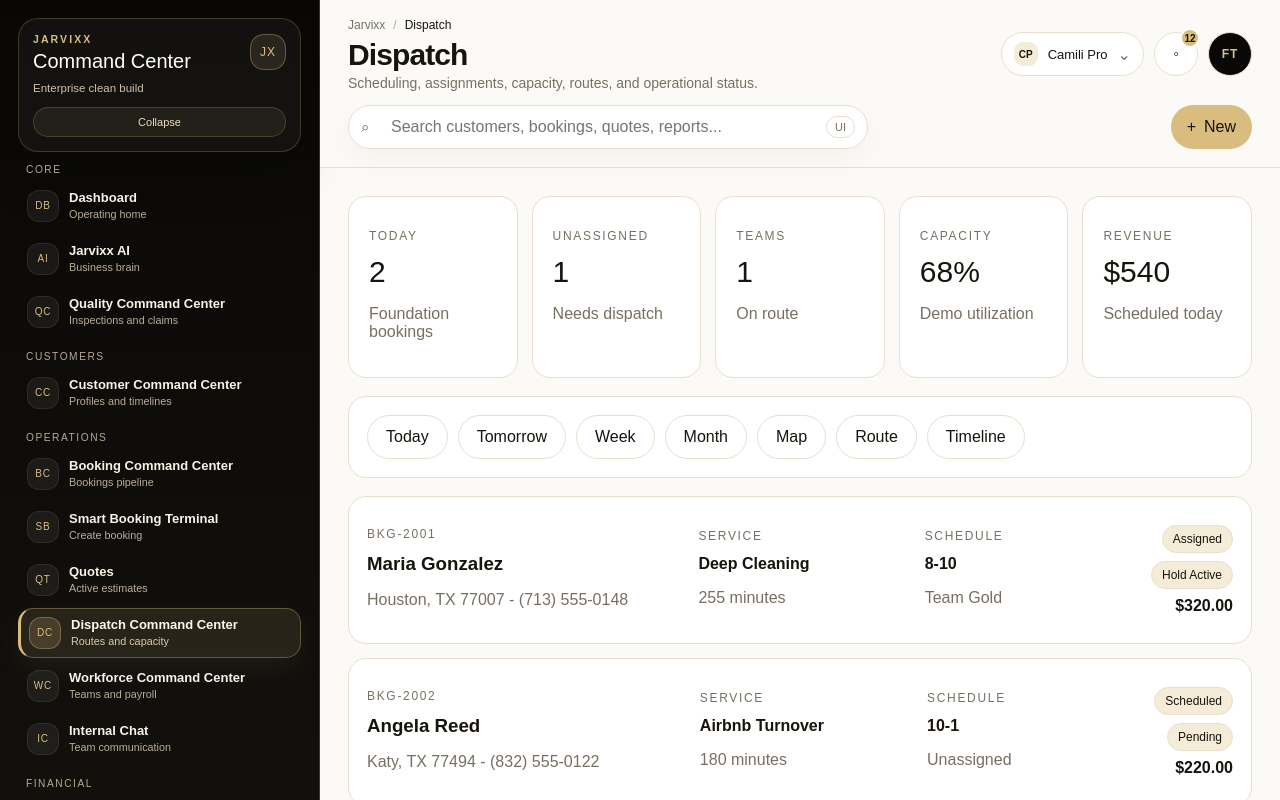
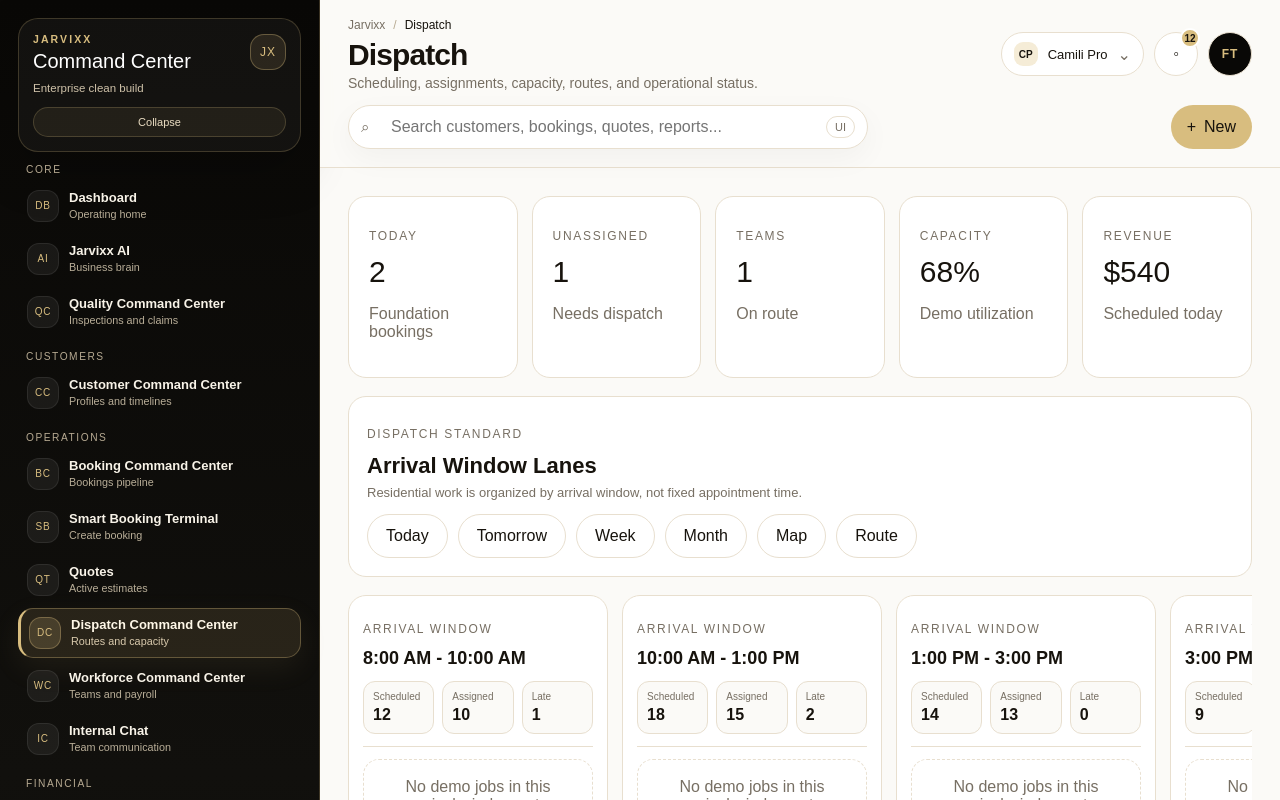
Before and after one commit to 360jarvis/JARVISV4, a Next.js app: page /app/dispatch in a window 1280 px wide. Shown: the top 800 px of the page. Built offline with nearby package versions, Linux system fonts and the light colour scheme.

Commit message:
Arrival windows UI
Arrival window UI foundation.

```diff
--- a/components/DispatchBoard.tsx
+++ b/components/DispatchBoard.tsx
@@ -1,3 +1,4 @@
+import { DEFAULT_ARRIVAL_WINDOWS } from './scheduling/ArrivalWindows';
 import { demoDispatchCards } from '../lib/operations';
 import { formatCurrency } from '../lib/pricing';
 import { KpiCard, StatusBadge } from './ui';
@@ -14,39 +15,69 @@ export default function DispatchBoard() {
       </section>
 
       <section className="lux-card" style={{ padding: 18 }}>
+        <div style={{ display: 'flex', justifyContent: 'space-between', gap: 14, alignItems: 'center', flexWrap: 'wrap' }}>
+          <div>
+            <p className="kicker">Dispatch Standard</p>
+            <h2 style={{ margin: '6px 0 0', fontSize: 22 }}>Arrival Window Lanes</h2>
+            <p style={{ margin: '6px 0 0', color: 'var(--jarvixx-muted)', fontSize: 13 }}>Residential work is organized by arrival window, not fixed appointment time.</p>
+          </div>
           <div style={{ display: 'flex', gap: 10, flexWrap: 'wrap' }}>
-          {['Today', 'Tomorrow', 'Week', 'Month', 'Map', 'Route', 'Timeline'].map((view) => <button className="lux-button secondary" key={view}>{view}</button>)}
+            {['Today', 'Tomorrow', 'Week', 'Month', 'Map', 'Route'].map((view) => <button className="lux-button secondary" key={view}>{view}</button>)}
+          </div>
         </div>
       </section>
 
-      <section style={{ display: 'grid', gap: 14 }}>
-        {demoDispatchCards.map((card) => (
-          <article className="lux-card" key={card.bookingId} style={{ padding: 18 }}>
-            <div style={{ display: 'grid', gridTemplateColumns: '1.5fr 1fr 1fr auto', gap: 16, alignItems: 'center' }}>
+      <section style={{ display: 'grid', gridTemplateColumns: 'repeat(4, minmax(260px, 1fr))', gap: 14, overflowX: 'auto' }}>
+        {DEFAULT_ARRIVAL_WINDOWS.map((window) => {
+          const cards = demoDispatchCards.filter((card) => card.arrivalWindow === window.label);
+          return (
+            <article key={window.id} className="lux-card" style={{ minHeight: 360, padding: 14, display: 'grid', alignContent: 'start', gap: 12 }}>
+              <div style={{ borderBottom: '1px solid var(--jarvixx-border)', paddingBottom: 12 }}>
+                <p className="kicker">Arrival Window</p>
+                <h3 style={{ margin: '6px 0 0', fontSize: 18 }}>{window.label}</h3>
+                <div style={{ display: 'grid', gridTemplateColumns: 'repeat(3, minmax(0, 1fr))', gap: 8, marginTop: 12 }}>
+                  <MiniMetric label="Scheduled" value={window.status.scheduled} />
+                  <MiniMetric label="Assigned" value={window.status.assigned} />
+                  <MiniMetric label="Late" value={window.status.runningLate} />
+                </div>
+              </div>
+
+              {cards.length > 0 ? cards.map((card) => (
+                <div key={card.bookingId} style={{ border: '1px solid var(--jarvixx-border)', borderRadius: 16, padding: 12, background: '#fff', display: 'grid', gap: 10 }}>
                   <div>
                     <p className="kicker">{card.bookingNumber}</p>
-                <h3 style={{ margin: '8px 0' }}>{card.customerName}</h3>
-                <p style={{ color: 'var(--jarvixx-muted)' }}>{card.address} - {card.phone}</p>
+                    <strong style={{ display: 'block', marginTop: 5 }}>{card.customerName}</strong>
+                    <p style={{ margin: '5px 0 0', color: 'var(--jarvixx-muted)', fontSize: 12 }}>{card.address}</p>
                   </div>
-              <div>
-                <p className="kicker">Service</p>
-                <strong>{card.service}</strong>
-                <p style={{ color: 'var(--jarvixx-muted)' }}>{card.durationMinutes} minutes</p>
+                  <div style={{ display: 'grid', gap: 6, fontSize: 12 }}>
+                    <div><strong>Service:</strong> {card.service}</div>
+                    <div><strong>Duration:</strong> {card.durationMinutes} minutes</div>
+                    <div><strong>Team:</strong> {card.assignedTeam}</div>
+                    <div><strong>Total:</strong> {formatCurrency(card.priceCents)}</div>
                   </div>
-              <div>
-                <p className="kicker">Schedule</p>
-                <strong>{card.arrivalWindow}</strong>
-                <p style={{ color: 'var(--jarvixx-muted)' }}>{card.assignedTeam}</p>
-              </div>
-              <div style={{ display: 'grid', gap: 8, justifyItems: 'end' }}>
+                  <div style={{ display: 'flex', gap: 6, flexWrap: 'wrap' }}>
                     <StatusBadge>{card.status}</StatusBadge>
                     <StatusBadge>{card.paymentStatus}</StatusBadge>
-                <strong>{formatCurrency(card.priceCents)}</strong>
                   </div>
                 </div>
+              )) : (
+                <div style={{ border: '1px dashed var(--jarvixx-border)', borderRadius: 16, padding: 18, color: 'var(--jarvixx-muted)', textAlign: 'center', background: '#fff' }}>
+                  No demo jobs in this arrival window yet.
+                </div>
+              )}
             </article>
-        ))}
+          );
+        })}
       </section>
     </div>
   );
 }
+
+function MiniMetric({ label, value }: { label: string; value: number }) {
+  return (
+    <div style={{ border: '1px solid var(--jarvixx-border)', borderRadius: 12, padding: 9, background: '#fbfaf7' }}>
+      <div style={{ color: 'var(--jarvixx-muted)', fontSize: 10 }}>{label}</div>
+      <div style={{ marginTop: 4, fontSize: 16, fontWeight: 900 }}>{value}</div>
+    </div>
+  );
+}
--- /dev/null
+++ b/components/scheduling/ArrivalWindows.tsx
@@ -0,0 +1,81 @@
+export type ArrivalWindowStatus = {
+  scheduled: number;
+  assigned: number;
+  unassigned: number;
+  runningLate: number;
+  completed: number;
+};
+
+export type ArrivalWindow = {
+  id: string;
+  label: string;
+  shortLabel: string;
+  status: ArrivalWindowStatus;
+};
+
+export const DEFAULT_ARRIVAL_WINDOWS: ArrivalWindow[] = [
+  {
+    id: 'window-8-10',
+    label: '8:00 AM - 10:00 AM',
+    shortLabel: '8:00 - 10:00',
+    status: { scheduled: 12, assigned: 10, unassigned: 2, runningLate: 1, completed: 4 }
+  },
+  {
+    id: 'window-10-1',
+    label: '10:00 AM - 1:00 PM',
+    shortLabel: '10:00 - 1:00',
+    status: { scheduled: 18, assigned: 15, unassigned: 3, runningLate: 2, completed: 6 }
+  },
+  {
+    id: 'window-1-3',
+    label: '1:00 PM - 3:00 PM',
+    shortLabel: '1:00 - 3:00',
+    status: { scheduled: 14, assigned: 13, unassigned: 1, runningLate: 0, completed: 2 }
+  },
+  {
+    id: 'window-3-5',
+    label: '3:00 PM - 5:00 PM',
+    shortLabel: '3:00 - 5:00',
+    status: { scheduled: 9, assigned: 8, unassigned: 1, runningLate: 0, completed: 0 }
+  }
+];
+
+export function ArrivalWindowCard({ window }: { window: ArrivalWindow }) {
+  return (
+    <a
+      href={`/app/dispatch?arrivalWindow=${window.id}`}
+      style={{
+        border: '1px solid rgba(216,189,127,0.26)',
+        borderRadius: 16,
+        background: 'rgba(255,255,255,0.06)',
+        color: '#fff',
+        padding: 14,
+        display: 'grid',
+        gap: 12
+      }}
+    >
+      <div>
+        <div style={{ color: 'var(--jarvixx-gold)', fontSize: 17, fontWeight: 800 }}>{window.label}</div>
+        <div style={{ color: '#b9ae98', fontSize: 12, marginTop: 4 }}>Arrival window</div>
+      </div>
+      <div style={{ display: 'grid', gridTemplateColumns: 'repeat(2, minmax(0, 1fr))', gap: 8 }}>
+        <Metric label="Scheduled" value={window.status.scheduled} />
+        <Metric label="Assigned" value={window.status.assigned} />
+        <Metric label="Unassigned" value={window.status.unassigned} />
+        <Metric label="Late" value={window.status.runningLate} />
+      </div>
+      <div style={{ borderTop: '1px solid rgba(255,255,255,0.08)', paddingTop: 10, color: '#e8deca', fontSize: 12 }}>
+        {window.status.completed} completed in this window
+      </div>
+    </a>
+  );
+}
+
+function Metric({ label, value }: { label: string; value: number }) {
+  return (
+    <div style={{ border: '1px solid rgba(255,255,255,0.08)', borderRadius: 12, padding: 9, background: 'rgba(255,255,255,0.04)' }}>
+      <div style={{ color: '#b9ae98', fontSize: 11 }}>{label}</div>
+      <div style={{ marginTop: 5, color: '#fff', fontSize: 18, fontWeight: 800 }}>{value}</div>
+    </div>
+  );
+}
```
Also changed, not shown: app/app/bookings/new/page.tsx (+25 -0 lines), app/app/page.tsx (+7 -19 lines), components/SettingsCenter.tsx (+35 -1 lines). Lines whose indentation alone changed are shown as unchanged.
